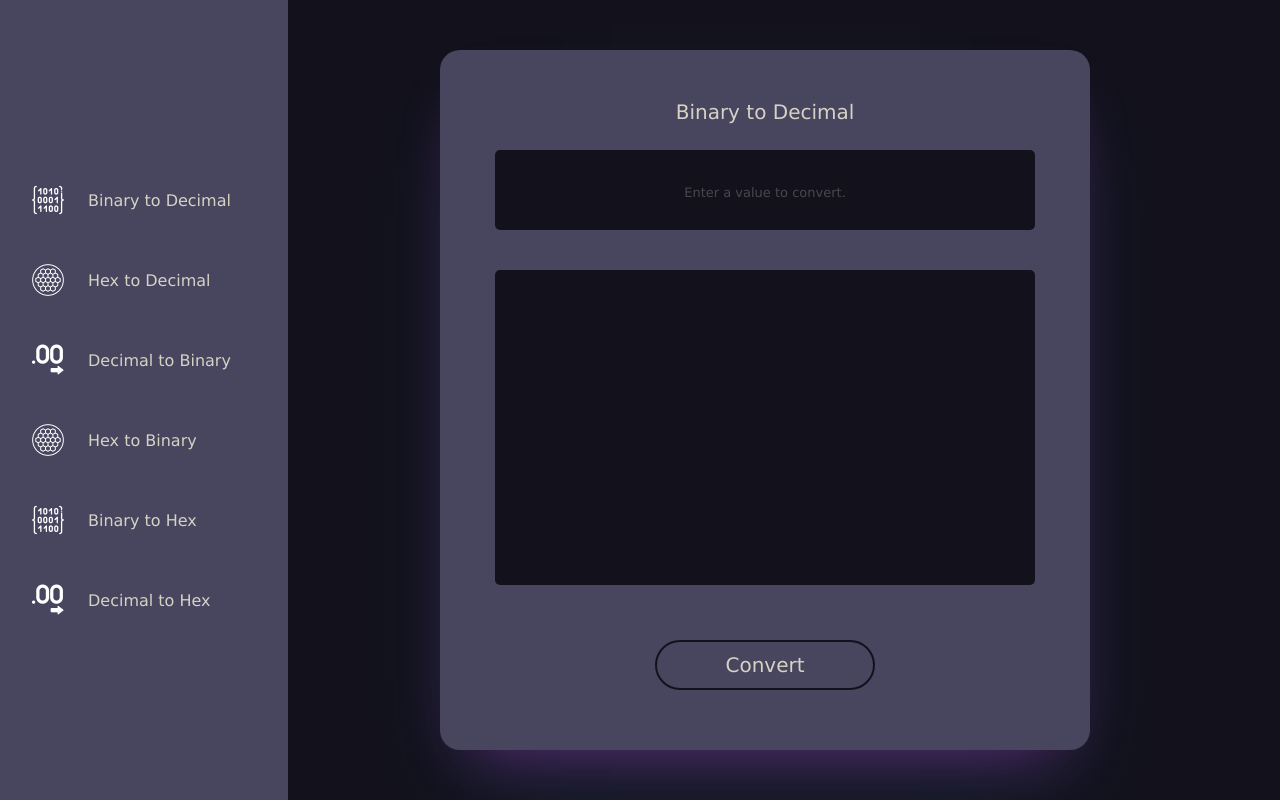
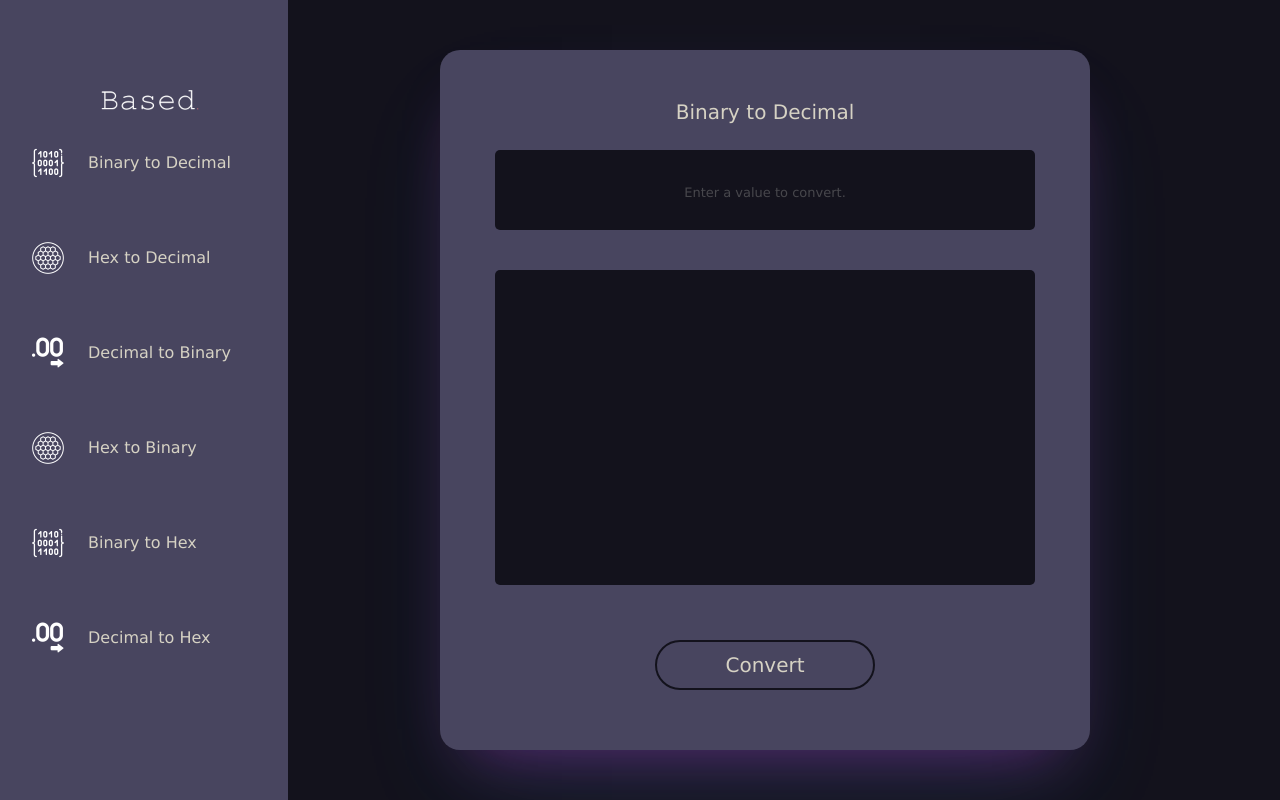
Before and after one commit to r3mot/base-conversion-tsx, a React (Vite) app: page / in a window 1280 px wide. Built offline with nearby package versions, Linux system fonts and the light colour scheme.

Commit message:
fix: logo layout

```diff
--- /dev/null
+++ b/src/App.module.scss
@@ -0,0 +1,52 @@
+@import "./global.scss";
+@import "./breakpoint.scss";
+* {
+  padding: 0;
+  margin: 0;
+  box-sizing: border-box;
+
+  /* Font Sizes */
+  --font-sz-lg: 1.5625rem;
+  --font-sz-md: 1.25rem;
+  --font-sz-sm: 1.125rem;
+
+  /* Buttons */
+
+  font-family: Verdana, Geneva, Tahoma, sans-serif;
+  font-display: swap;
+}
+
+.App {
+  width: 100vw;
+  height: 100vh;
+  display: flex;
+  align-items: center;
+  justify-content: center;
+  background: $color-primary-800;
+}
+
+.logo {
+  position: absolute;
+  top: 10px;
+  left: 15px;
+  z-index: 6;
+  background-image: url("../src/assets/basedlogo.png");
+  background-size: 100%;
+  background-repeat: no-repeat;
+  display: none;
+
+  @media screen and (min-width: $breakpoint-md) {
+    display: block;
+    top: 50px;
+    left: 50px;
+    width: 100px;
+    height: 100px;
+  }
+
+  @media screen and (min-width: $breakpoint-xl) {
+    left: 100px;
+  }
+
+  @media screen and (min-width: $breakpoint-xxl) {
+  }
+}
--- a/src/App.scss
+++ /dev/null
@@ -1,26 +0,0 @@
-@import "./global.scss";
-
-* {
-  padding: 0;
-  margin: 0;
-  box-sizing: border-box;
-
-  /* Font Sizes */
-  --font-sz-lg: 1.5625rem;
-  --font-sz-md: 1.25rem;
-  --font-sz-sm: 1.125rem;
-
-  /* Buttons */
-
-  font-family: Verdana, Geneva, Tahoma, sans-serif;
-  font-display: swap;
-}
-
-.App {
-  width: 100vw;
-  height: 100vh;
-  display: flex;
-  align-items: center;
-  justify-content: center;
-  background: $color-primary-800;
-}
--- a/src/App.tsx
+++ b/src/App.tsx
@@ -1,7 +1,8 @@
 import { useState } from "react";
 import { ConvertContext, ToggleContext } from "./context";
+import { MobileIcon } from "./components";
 import { Navbar, Card } from "./layouts";
-import "./App.scss";
+import style from "./App.module.scss";
 
 /**
  * Start of the application
@@ -25,9 +26,11 @@ const App = () => {
   };
 
   return (
-    <div className='App'>
+    <div className={style.App}>
       <ConvertContext.Provider value={convertProvider}>
+        <div className={style.logo} />
         <ToggleContext.Provider value={{ toggle, setToggle }}>
+          <MobileIcon />
           <Navbar />
         </ToggleContext.Provider>
         <Card />
--- a/src/components/button/convertbutton/style.module.scss
+++ b/src/components/button/convertbutton/style.module.scss
@@ -8,7 +8,7 @@
   border-radius: $border-radius-xxxl;
   font: $font-xl $ff-geneva;
 
-  @media screen and (min-width: $breakpoint-lg) {
+  @media screen and (min-width: $breakpoint-xl) {
     width: $btn-wd-xl;
     height: $btn-hg-md;
     border-radius: $border-radius-xxxxl;
--- a/src/layouts/card/style.module.scss
+++ b/src/layouts/card/style.module.scss
@@ -21,8 +21,6 @@ $card-pd-xl: 50px 55px 36px 55px;
   background: $color-secondary-800;
   padding: 50px 30px 20px 30px;
   row-gap: 15px;
-
-  @media screen and (max-width: 576px) {
   grid-template-areas:
     "menuIcon"
     "input"
@@ -33,7 +31,6 @@ $card-pd-xl: 50px 55px 36px 55px;
   height: $card-hg-sm;
   grid-template-rows: 50px 150px auto 150px;
   padding: $card-pd-xs;
-  }
 
   @media screen and (min-width: $breakpoint-sm) {
     width: $card-wd-md;
@@ -48,77 +45,22 @@ $card-pd-xl: 50px 55px 36px 55px;
 
   @media screen and (min-width: $breakpoint-md) {
     width: $card-wd-lg;
-    height: $card-hg-md;
     border-radius: 20px;
     box-shadow: rgba(54, 175, 255, 0.116) 0px 50px 100px -20px,
       rgba(232, 53, 241, 0.356) 0px 30px 60px -30px;
     margin-left: 200px;
+    padding: $card-pd-xl;
   }
 
   @media screen and (min-width: $breakpoint-lg) {
     width: $card-wd-lg;
-    height: $card-hg-lg;
-    margin-left: 250px;
-    padding: $card-pd-lg;
   }
 
   @media screen and (min-width: $breakpoint-xl) {
     width: $card-wd-xl;
     height: $card-hg-lg;
     grid-template-rows: 150px 350px 80px;
-    padding: $card-pd-xl;
+    margin-left: 250px;
     row-gap: 20px;
   }
 }
-
-// .container {
-// background: var(--purple-light);
-// display: inline-grid;
-// $spacing: 50px;
-// $ratio: 30%;
-// grid-template-areas:
-//   "input"
-//   "output"
-//   "button";
-// margin: 0px;
-// border-radius: 20px;
-// padding: $ratio 50px 20px 50px;
-// row-gap: $spacing;
-// align-items: center;
-// justify-items: center;
-// width: 100%;
-// height: 100%;
-
-// small
-// @media screen and (min-width: $breakpoint-sm) {
-//   width: $bp-card-wd-sm;
-//   height: $bp-card-hg-sm;
-//   padding: 50px 30px 10px 30px;
-// }
-
-// @media screen and (min-width: $breakpoint-md) {
-//   width: $bp-card-wd-md;
-//   height: $bp-card-hg-lg;
-//   border-radius: 20px;
-//   box-shadow: rgba(54, 175, 255, 0.116) 0px 50px 100px -20px,
-//     rgba(232, 53, 241, 0.356) 0px 30px 60px -30px;
-//   margin-left: 200px;
-//   grid-template-rows: 200px 250px 250px;
-// }
-
-// @media screen and (min-width: $breakpoint-lg) {
-//   width: $bp-card-wd-lg;
-//   height: $bp-card-hg-lg;
-//   margin-left: 250px;
-// }
-
-// @media screen and (min-width: $breakpoint-xl) {
-//   width: $bp-card-wd-xl;
-// }
-
-// @media screen and (min-width: $breakpoint-xxl) {
-//   width: $bp-card-wd-xxl;
-//   height: $bp-card-hg-xl;
-//   margin-left: 300px;
-// }
-// }
--- a/src/layouts/navbar/Navbar.tsx
+++ b/src/layouts/navbar/Navbar.tsx
@@ -1,7 +1,7 @@
 import { navigationData } from "@/data/navigation";
 import { useContext } from "react";
 import { ToggleContext } from "@/context";
-import { NavItem, MobileIcon } from "@/components";
+import { NavItem } from "@/components";
 import style from "./style.module.scss";
 
 const Navbar = () => {
@@ -9,17 +9,13 @@ const Navbar = () => {
   const containerStyle = `${toggle ? style.active : style.container}`;
 
   return (
-    <>
-      <MobileIcon />
     <ul
-        id='navbar'
       className={containerStyle}
-        aria-label='Sidebar for conversion buttons. Select an item to change the conversion type'>
+      aria-label='sidebar for conversion type buttons'>
       {navigationData.map((navItem) => {
         return <NavItem {...navItem} key={navItem.id} />;
       })}
     </ul>
-    </>
   );
 };
 
--- a/src/layouts/navbar/style.module.scss
+++ b/src/layouts/navbar/style.module.scss
@@ -16,13 +16,14 @@ ul,
   gap: 30px;
   width: $bp-nav-wd-md;
   transition: width 0.2s ease-in-out;
+  padding-top: 0px;
 }
 
 ul {
   // 900px
   @media screen and (min-width: $breakpoint-md) {
     display: flex;
-    gap: 0px;
+    gap: 15px;
     // padding: 180px 0px 180px 0px;
     width: $bp-nav-wd-sm;
   }
@@ -32,10 +33,9 @@ ul {
     width: $bp-nav-wd-xl;
   }
 
-  // 1875px
-  // @media screen and (min-width: $breakpoint-xxl) {
-  //   width: $bp-nav-wd-xl;
-  // }
+  @media screen and (min-width: $breakpoint-xxl) {
+    padding-top: 50px;
+  }
 
   // 2000px
   @media screen and (min-width: $breakpoint-xxxl) {
@@ -52,33 +52,6 @@ ul {
   width: 100%;
 }
 
-.logo {
-  position: absolute;
-  left: 40px;
-  top: 0px;
-  background-image: url("../../assets/basedlogo.png");
-  width: 200px;
-  height: 200px;
-  z-index: 4;
-  background-size: 50%;
-  background-repeat: no-repeat;
-  background-position: center;
-  display: none;
-
-  @media screen and (min-width: $breakpoint-md) {
-    display: block;
-    left: 0px;
-  }
-
-  @media screen and (min-width: $breakpoint-xl) {
-    left: 40px;
-  }
-
-  @media screen and (min-width: $breakpoint-xxl) {
-    top: 10px;
-  }
-}
-
 li {
   list-style-type: none;
 }
```
Lines whose indentation alone changed are shown as unchanged.
